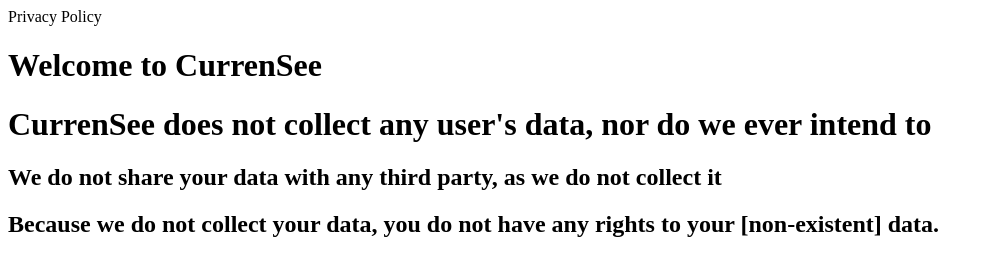
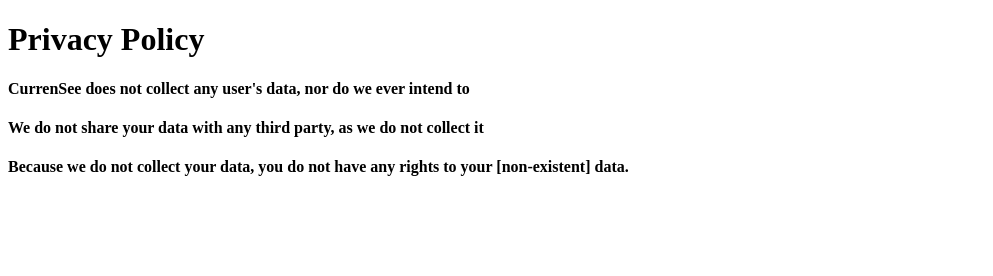
Before and after one commit to jbrennan414/currensee_backend, a website: page privacy.html in a window 1280 px wide. Shown: the whole page, without its empty margins (0-993 px from the left). Drawn offline with Linux system fonts and the light colour scheme.

Commit message:
improve privacy policy

```diff
--- a/privacy.html
+++ b/privacy.html
@@ -1,13 +1,11 @@
 <!DOCTYPE html>
 <html lang="en">
 
-<head>Privacy Policy</head>
-
 <body>
-    <h1>Welcome to CurrenSee</h1>
-    <h1>CurrenSee does not collect any user's data, nor do we ever intend to</h1>
-    <h2>We do not share your data with any third party, as we do not collect it</h2>
-    <h2>Because we do not collect your data, you do not have any rights to your [non-existent] data.</h2>
+    <h1>Privacy Policy</h1>
+    <h4>CurrenSee does not collect any user's data, nor do we ever intend to</h4>
+    <h4>We do not share your data with any third party, as we do not collect it</h4>
+    <h4>Because we do not collect your data, you do not have any rights to your [non-existent] data.</h4>
 </body>
 
 </html>
```
